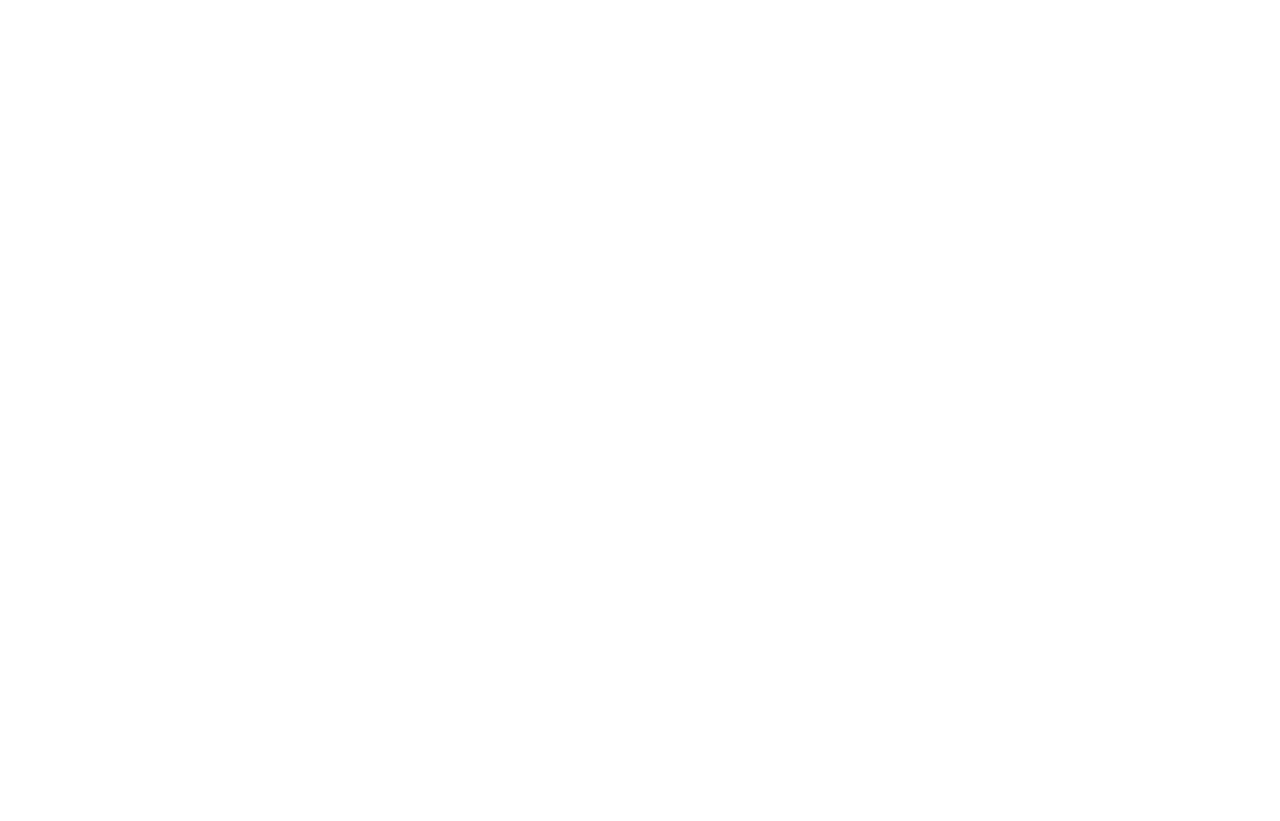
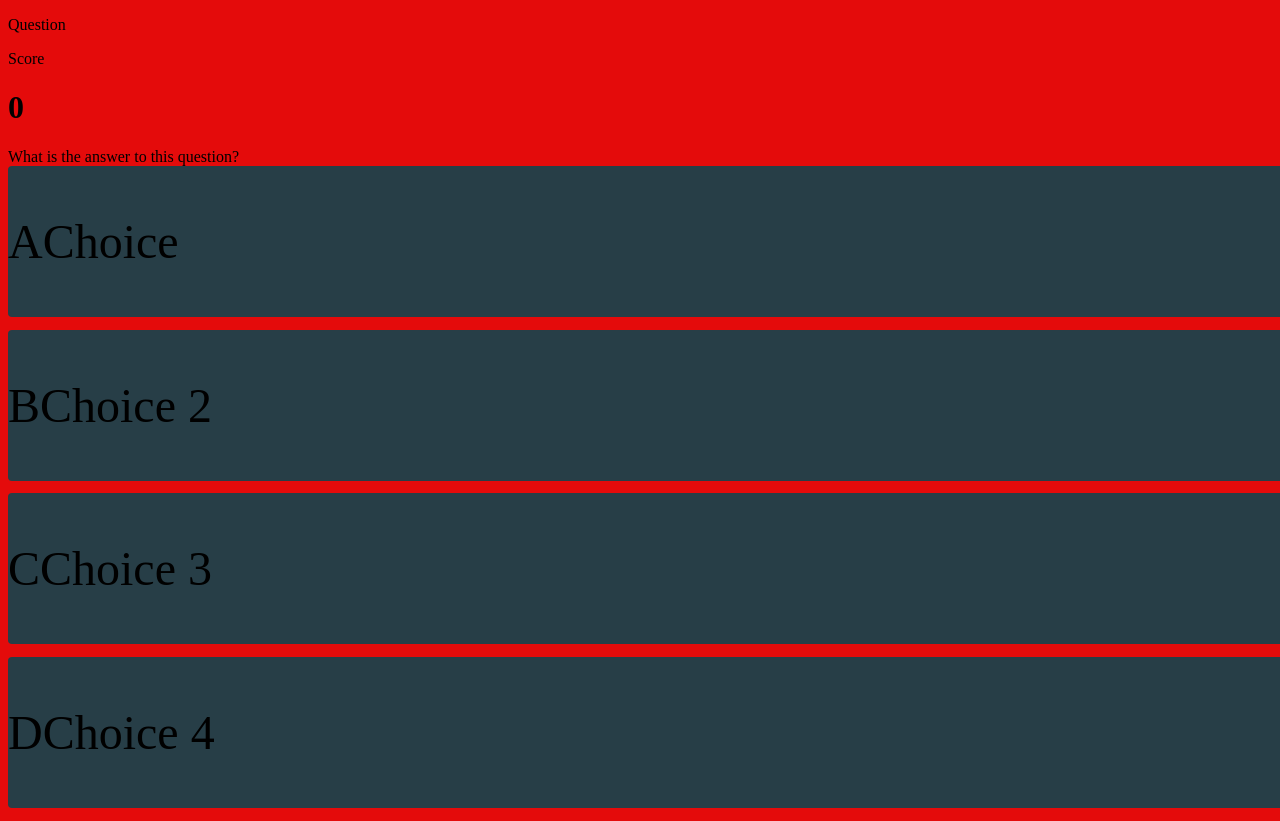
Before and after one commit to smithylee81/MARVELous-Quiz, a plain HTML site: page quiz.html in a window 1280 px wide. Before the commit the page ends 800 px from the top, so only its background shows below. Drawn offline with Linux system fonts and the light colour scheme; files that its build step writes are made by us from their sources.

Commit message:
Add quiz.html,quiz css & highscores.html file

```diff
--- /dev/null
+++ b/assets/css/quiz.css
@@ -0,0 +1,25 @@
+
+@import url('https://fonts.googleapis.com/css2?family=Bangers&display=swap');
+
+
+body {
+    background-color: #e40b0b;
+   }
+
+
+.choice-container {
+    display: flex;
+    margin-bottom: 0.8rem;
+    width: 100%;
+    border-radius: 4px;
+    background: #273e47;
+    font-size: 3rem;
+    min-width: 80rem;
+
+}
+
+.choice-container:hover {
+    cursor: pointer;
+    box-shadow: 0 0.4rem 1.4rem #273e47;
+    transform: scale(1.02);
+}
--- a/quiz.html
+++ b/quiz.html
@@ -0,0 +1,56 @@
+<!DOCTYPE html>
+<html lang="en">
+<head>
+    <meta charset="UTF-8">
+    <meta http-equiv="X-UA-Compatible" content="IE=edge">
+    <meta name="viewport" content="width=device-width, initial-scale=1.0">
+
+
+    <link rel="stylesheet" href="quiz.css">
+
+    <title>Quiz Page</title>
+</head>
+<body>
+    <div class="container">
+        <div id="quiz" class="justify-center flex-column">
+            <div id="hud">
+                <div class="hud-item">
+                    <p id="progressText" class="hud-prefix">
+                        Question
+                    </p>
+                    <div id="progressBar">
+                        <div id="progressBarFull"></div>
+                    </div>
+                </div>
+                    <div class="hud-item">
+                        <p class="hud-prefix">
+                            Score
+                        </p>
+                        <h1 class="hud-main-text" id="score">
+                            0
+                        </h1>
+                    </div>
+            </div>
+            <div id="question">What is the answer to this question?</div>
+            <div class="choice-container">
+                <p class="choice-prefix">A</p>
+                <p class="choice-text" data-number="1">Choice</p>
+            </div>
+            <div class="choice-container">
+                <p class="choice-prefix">B</p>
+                <p class="choice-text" data-number="2">Choice 2</p>
+            </div>
+            <div class="choice-container">
+                <p class="choice-prefix">C</p>
+                <p class="choice-text" data-number="3">Choice 3</p>
+            </div>
+            <div class="choice-container">
+                <p class="choice-prefix">D</p>
+                <p class="choice-text" data-number="4">Choice 4</p>
+            </div>
+        </div>
+    </div>
+
+    <script src="quiz.js"></script>
+</body>
+</html>
```
Also changed, not shown: assets/css/style.css (+20 -0 lines), assets/js/quiz.js (added), assets/js/script.js (deleted).
